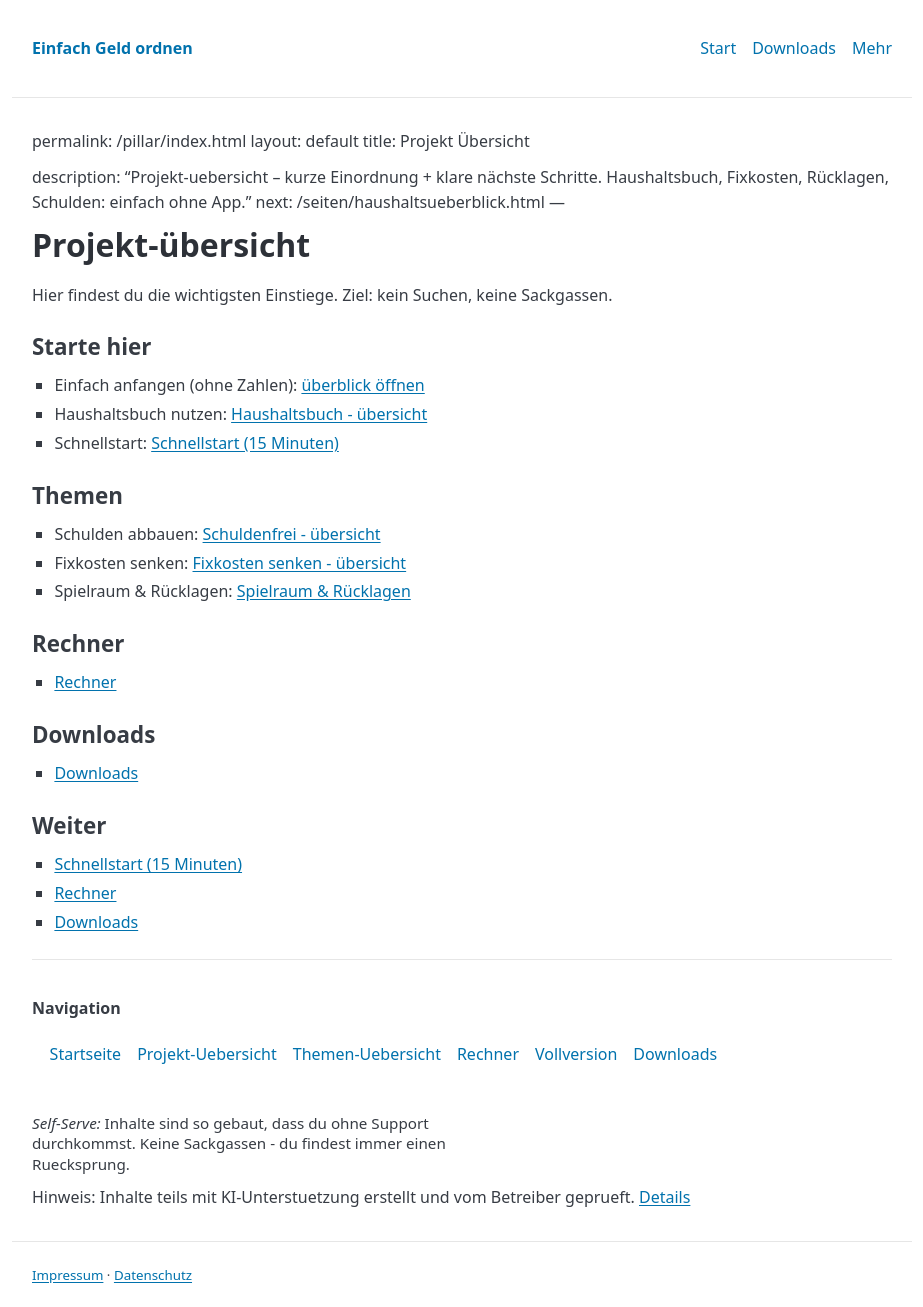
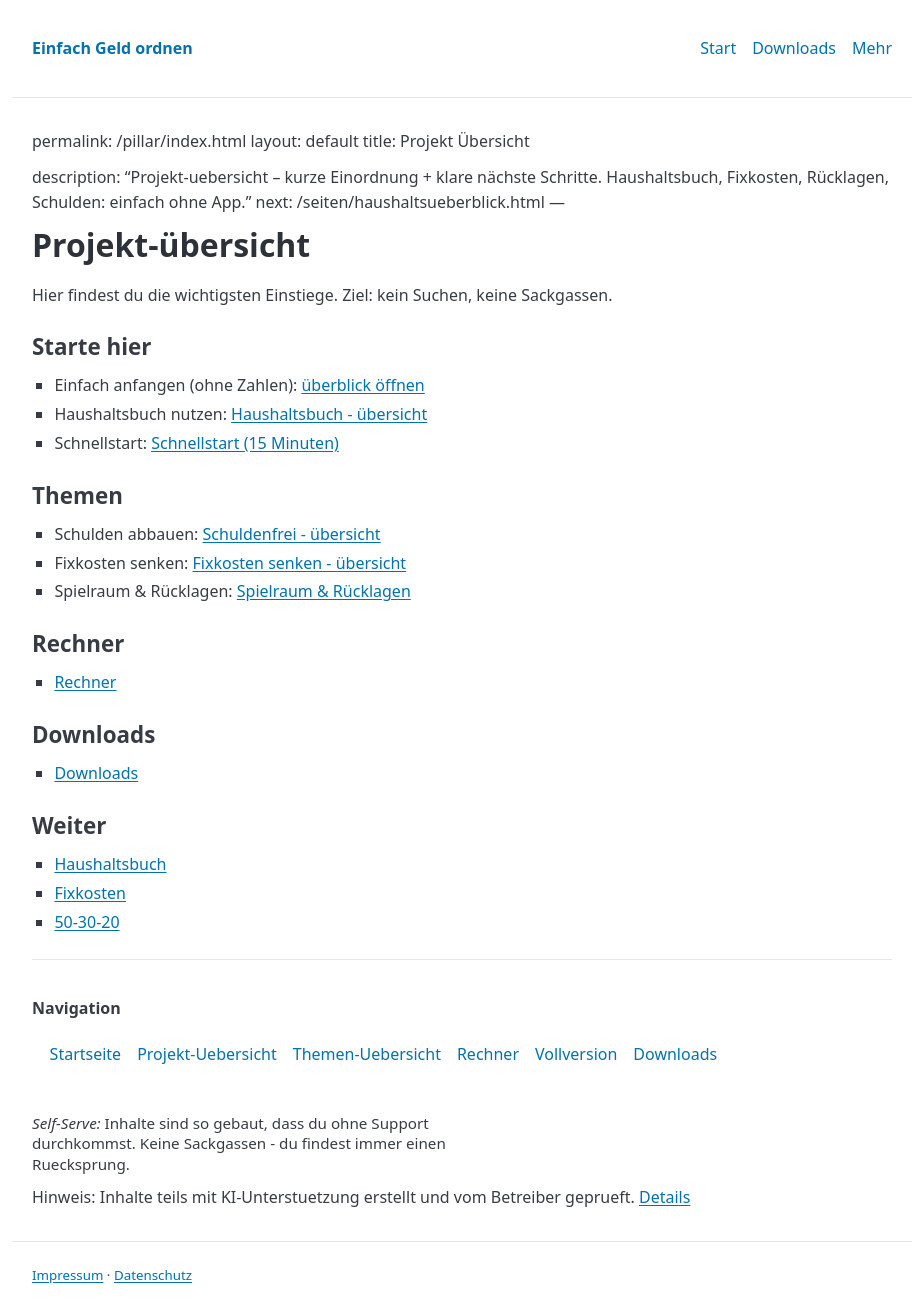
Before and after one commit to gluecklich-tools/einfach-geld-ordnen, a Jekyll site: the page built from pillar/index.md, in a window 1280 px wide. Shown: the whole page, without its empty margins (178-1101 px from the left). Built offline with Jekyll 4.4.1, drawn with Linux system fonts in a browser that asks for light colours; our own code applies the rules of GitHub Pages for plain Markdown files.

```diff
--- a/pillar/index.md
+++ b/pillar/index.md
@@ -30,8 +30,8 @@
 - [Downloads]({{ site.baseurl }}/seiten/downloads.html)
 
 ## Weiter
-- [Schnellstart (15 Minuten)]({{ site.baseurl }}/seiten/start_in_15_minuten.html)
-- [Rechner]({{ site.baseurl }}/seiten/rechner-uebersicht.html)
-- [Downloads]({{ site.baseurl }}/seiten/downloads.html)
+- [Haushaltsbuch]({{ site.baseurl }}/pillar/haushaltsbuch.html)
+- [Fixkosten]({{ site.baseurl }}/pillar/fixkosten.html)
+- [50-30-20]({{ site.baseurl }}/pillar/50-30-20.html)
 
 {% include no_sackgasse_footer.html %}
```
Also changed, not shown: 1 other file.
